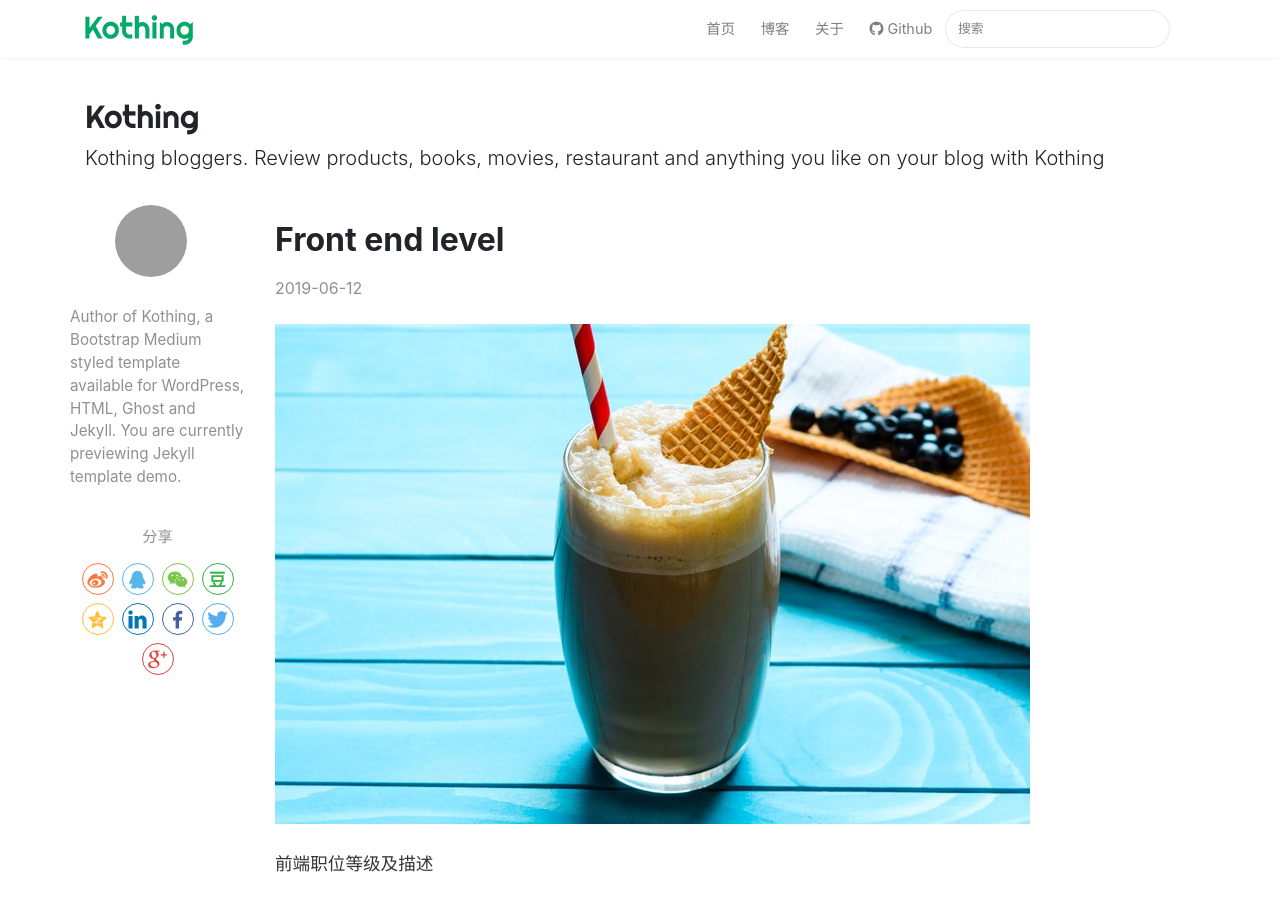
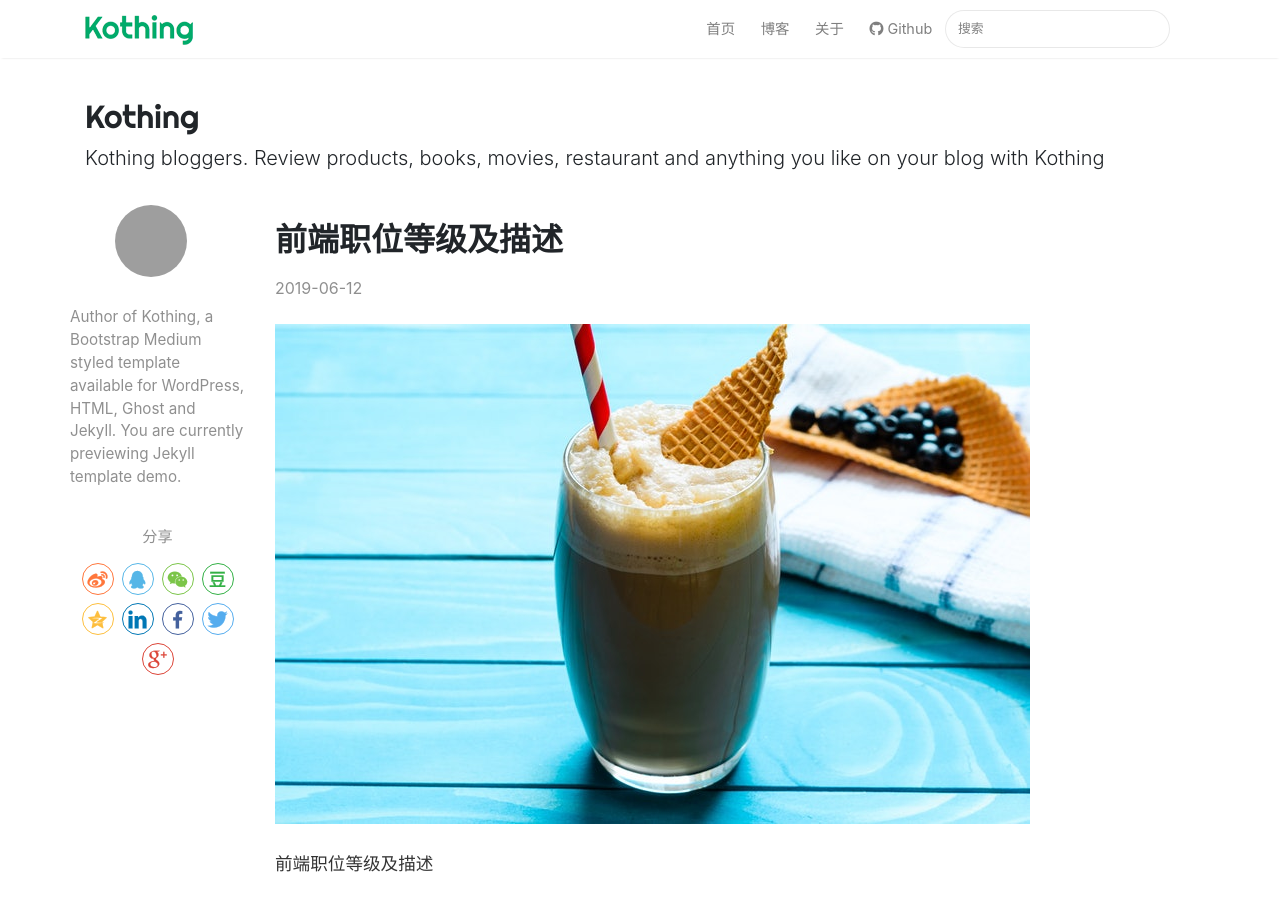
Before and after one commit to kothing/kothing.github.io, a Jekyll site: the page built from _posts/2019-06-12-front-end-level.md, in a window 1280 px wide and 900 px high. Built offline with Jekyll 4.4.1, drawn with Linux system fonts in a browser that asks for light colours; nearby versions of some CDN libraries; comment, search, counter and statistics services are not loaded; grey boxes are pictures that could not be loaded.

Commit message:
Update 2019-06-12-front-end-level.md

```diff
--- a/_posts/2019-06-12-front-end-level.md
+++ b/_posts/2019-06-12-front-end-level.md
@@ -1,6 +1,6 @@
 ---
 layout: post
-title:  "Front end level"
+title:  "前端职位等级及描述"
 author: Kothing
 categories: [ Javascript, Front ]
 image: assets/images/15.jpg
```
